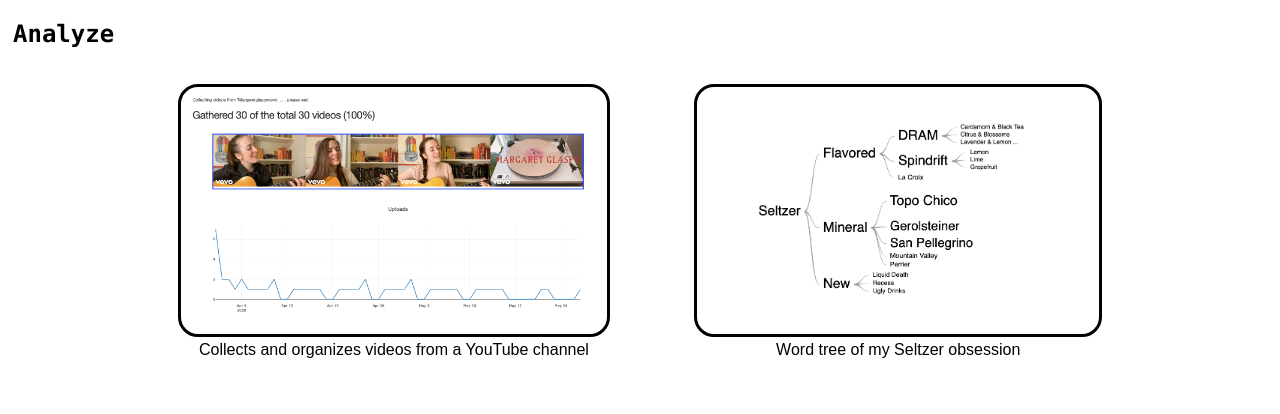
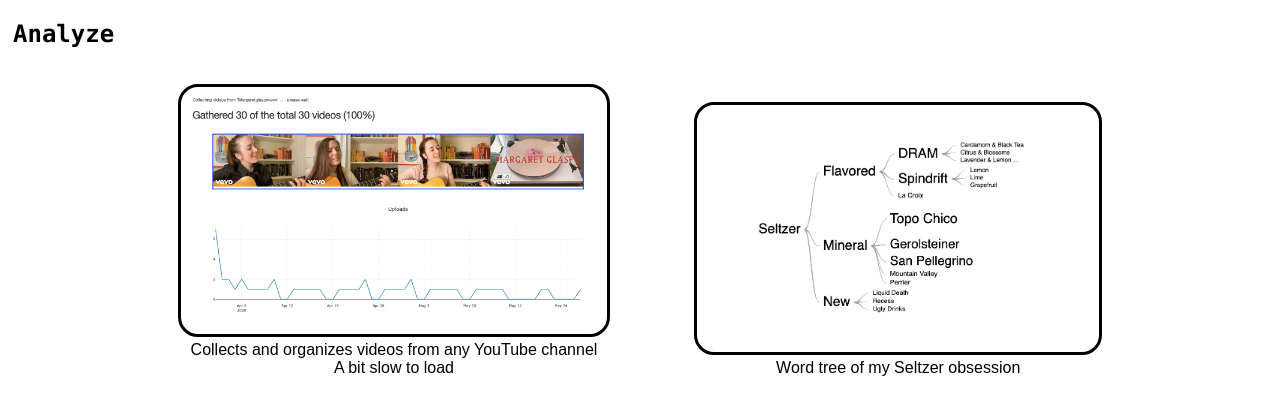
Before and after one commit to SleepyGinger/centralanalytics, a plain HTML site: page index.html in a window 1280 px wide. Drawn offline with Linux system fonts and the light colour scheme.

Commit message:
load comment

```diff
--- a/index.html
+++ b/index.html
@@ -14,11 +14,12 @@
     <figure>
     <a href = "http://youtube.centralanalytics.org/" target="_blank">
         <img class = "pic" src = "images/youtube.png" alt="YouTube"> </a>
-        <figcaption>Collects and organizes videos from a YouTube channel</figcaption>
+        <figcaption>Collects and organizes videos from any YouTube channel<br>
+A bit slow to load</figcaption>
     </figure>
 
     <figure>
-    <a href = "http://centralanalytics.org/seltzer" target="_blank">
+    <a href = "http://centralanalytics.org/seltzer">
         <img class = "pic" src = "images/seltzer.png" alt="Seltzer"> </a>
         <figcaption>Word tree of my Seltzer obsession</figcaption>
     </figure>
```
